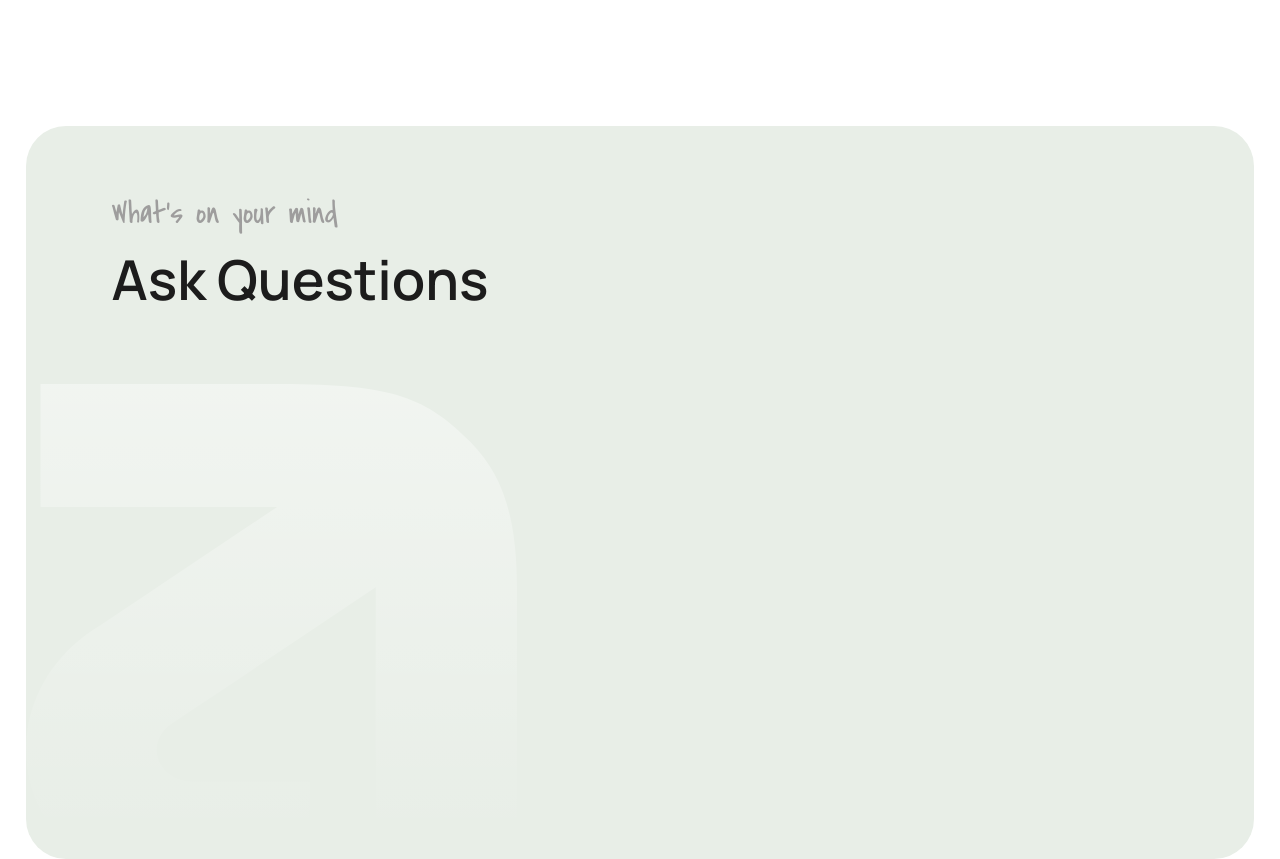
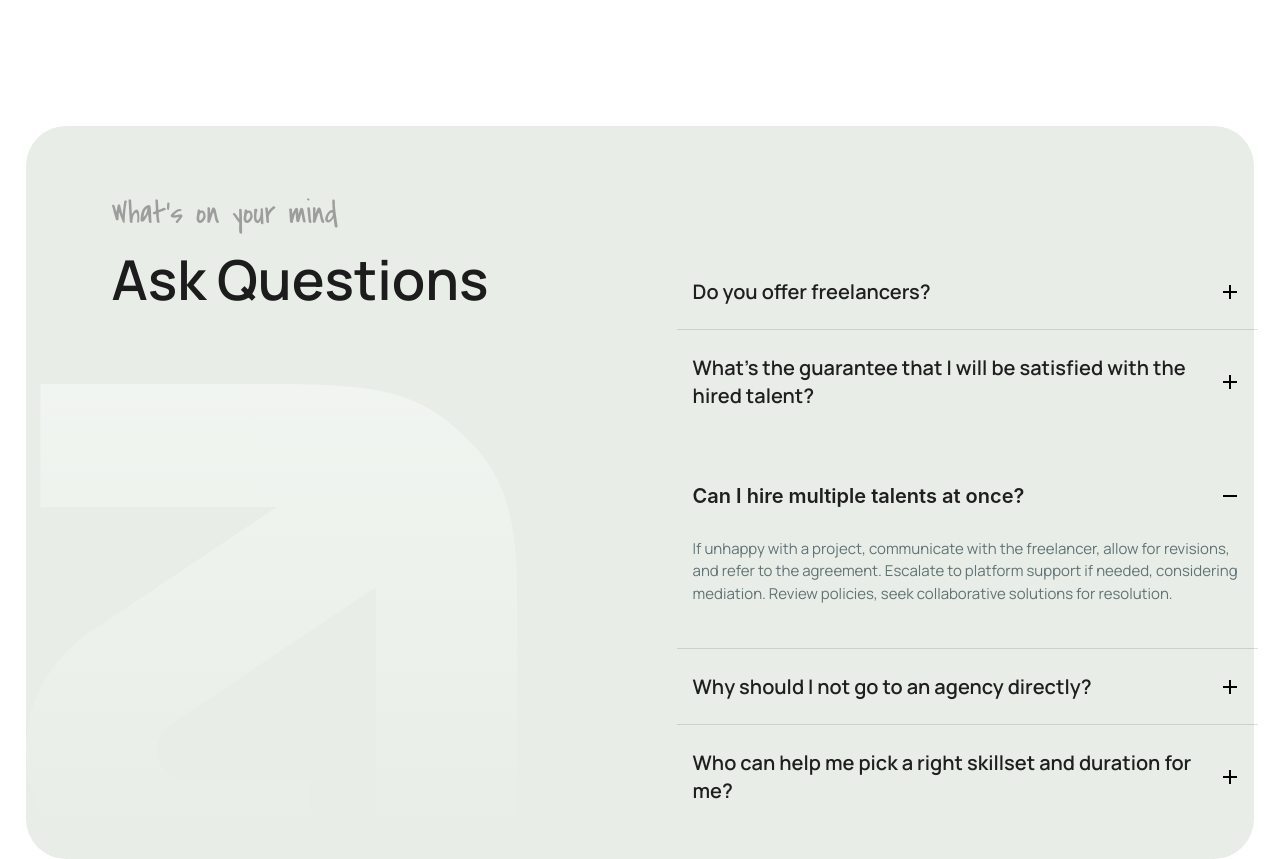
Before and after one commit to Abhishekranjan-01/Thence-Assignment, a React (Vite) app: page / in a window 1280 px wide. Shown: the part 1051-1910 px from the top of the page. Built offline with nearby package versions, Linux system fonts and the light colour scheme.

Commit message:
FAQ 2nd Part Done And 'FAQ Section Completed'

```diff
--- a/package.json
+++ b/package.json
@@ -10,6 +10,11 @@
     "preview": "vite preview"
   },
   "dependencies": {
+    "@emotion/react": "^11.11.4",
+    "@emotion/styled": "^11.11.5",
+    "@fontsource/roboto": "^5.0.13",
+    "@mui/icons-material": "^5.15.16",
+    "@mui/material": "^5.15.16",
     "react": "^18.2.0",
     "react-dom": "^18.2.0",
     "react-icons": "^5.2.1"
--- a/src/Components/HomePage/Main/FAQSection/FAQSection.jsx
+++ b/src/Components/HomePage/Main/FAQSection/FAQSection.jsx
@@ -1,6 +1,7 @@
+import QNA from "./QNA";
 export default function FAQSection() {
   return (
-    <section className="flex flex-row w-[96%] mx-auto bg-[#E8EEE7] rounded-[40px] pt-16 ">
+    <section className="flex flex-row gap-40 w-[96%] mx-auto bg-[#E8EEE7] rounded-[40px] pt-16 ">
       <div className="flex flex-col items-end gap-16">
         <div className="flex flex-col w-[405px]">
           <h2 className="text-[#9E9D9D] text-[32px] font-Covered_By_Your_Grace font-[400]">
@@ -42,7 +43,9 @@ export default function FAQSection() {
       </div>
 
       {/* FAQ SECTION */}
-      <div></div>
+      <div>
+        <QNA />
+      </div>
     </section>
   );
 }
--- /dev/null
+++ b/src/Components/HomePage/Main/FAQSection/QNA.jsx
@@ -0,0 +1,91 @@
+import * as React from "react";
+import Accordion from "@mui/material/Accordion";
+import AccordionSummary from "@mui/material/AccordionSummary";
+import AccordionDetails from "@mui/material/AccordionDetails";
+import AddIcon from "@mui/icons-material/Add";
+import RemoveIcon from "@mui/icons-material/Remove";
+
+export default function QNA() {
+  return (
+    <section className="w-[581px] mt-16 ">
+      <Accordion className="!bg-transparent !shadow-none py-3">
+        <AccordionSummary
+          className="!bg-transparent font-Manrope font-semibold text-xl"
+          expandIcon={<AddIcon className="text-[#000000]" />}
+          aria-controls="panel1-content"
+          id="panel1-header"
+        >
+          Do you offer freelancers?
+        </AccordionSummary>
+        <AccordionDetails className="text-[#617275] text-[15px] font-Manrope">
+          Lorem ipsum dolor sit amet, consectetur adipiscing elit. Suspendisse
+          malesuada lacus ex, sit amet blandit leo lobortis eget.
+        </AccordionDetails>
+      </Accordion>
+
+      <Accordion className="!bg-transparent !shadow-none py-3">
+        <AccordionSummary
+          className="!bg-transparent font-Manrope font-semibold text-xl"
+          expandIcon={<AddIcon className="text-[#000]" />}
+          aria-controls="panel2-content"
+          id="panel2-header"
+        >
+          What’s the guarantee that I will be satisfied with the hired talent?
+        </AccordionSummary>
+        <AccordionDetails className="text-[#617275] text-[15px] font-Manrope">
+          Lorem ipsum dolor sit amet, consectetur adipiscing elit. Suspendisse
+          malesuada lacus ex, sit amet blandit leo lobortis eget.
+        </AccordionDetails>
+      </Accordion>
+
+      <Accordion className="!bg-transparent !shadow-none py-3" defaultExpanded>
+        <AccordionSummary
+          className="!bg-transparentfont-Manrope font-semibold text-xl"
+          expandIcon={<RemoveIcon className="text-[#000]" />}
+          aria-controls="panel2-content"
+          id="panel2-header"
+        >
+          <p className="w-full h-full bg-[#E8EEE7]">
+            Can I hire multiple talents at once?
+          </p>
+        </AccordionSummary>
+        <AccordionDetails className=" text-[#617275] text-[15px] font-Manrope">
+          If unhappy with a project, communicate with the freelancer, allow for
+          revisions, and refer to the agreement. Escalate to platform support if
+          needed, considering mediation. Review policies, seek collaborative
+          solutions for resolution.
+        </AccordionDetails>
+      </Accordion>
+
+      <Accordion className="!bg-transparent !shadow-none py-3">
+        <AccordionSummary
+          className="!bg-transparent font-Manrope font-semibold text-xl"
+          expandIcon={<AddIcon className="text-[#000]" />}
+          aria-controls="panel2-content"
+          id="panel2-header"
+        >
+          Why should I not go to an agency directly?
+        </AccordionSummary>
+        <AccordionDetails className="text-[#617275] text-[15px] font-Manrope">
+          Lorem ipsum dolor sit amet, consectetur adipiscing elit. Suspendisse
+          malesuada lacus ex, sit amet blandit leo lobortis eget.
+        </AccordionDetails>
+      </Accordion>
+
+      <Accordion className="!bg-transparent !shadow-none py-3">
+        <AccordionSummary
+          className="!bg-transparent font-Manrope font-semibold text-xl"
+          expandIcon={<AddIcon className="text-[#000]" />}
+          aria-controls="panel2-content"
+          id="panel2-header"
+        >
+          Who can help me pick a right skillset and duration for me?
+        </AccordionSummary>
+        <AccordionDetails className="text-[#617275] text-[15px] font-Manrope">
+          Lorem ipsum dolor sit amet, consectetur adipiscing elit. Suspendisse
+          malesuada lacus ex, sit amet blandit leo lobortis eget.
+        </AccordionDetails>
+      </Accordion>
+    </section>
+  );
+}
```
Also changed, not shown: 1 other file (tests, documents, lock files or other folders).
